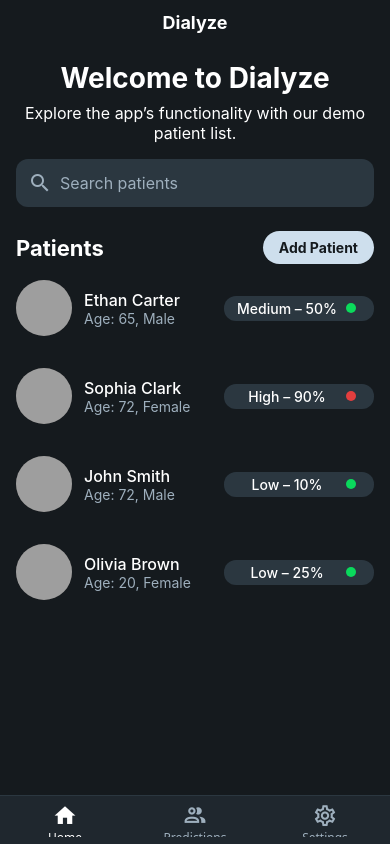
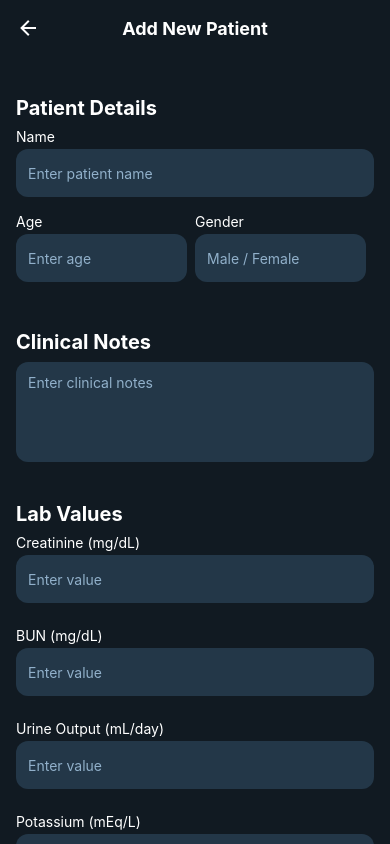
Before and after one commit to therealmanraj/dialyze-app, a React Native app: screen /AddNewPatient in a window 390 px wide. Built offline with nearby package versions, Linux system fonts and the light colour scheme; grey boxes are pictures that could not be loaded.

Commit message:
added new patients screen

```diff
--- a/App.js
+++ b/App.js
@@ -6,6 +6,7 @@ import { createBottomTabNavigator } from "@react-navigation/bottom-tabs";
 import { MaterialCommunityIcons } from "@expo/vector-icons";
 
 import HomeScreen from "./screens/HomeScreen";
+import AddNewPatientScreen from "./screens/AddNewPatientScreen";
 import QuickPredictionScreen from "./screens/QuickPredictionScreen";
 import SettingsScreen from "./screens/SettingsScreen";
 
@@ -87,6 +88,14 @@ export default function App() {
           }}
         />
         <Stack.Screen
+          name="AddNewPatient"
+          component={AddNewPatientScreen}
+          options={{
+            animation: "slide_from_right",
+            gestureEnabled: true,
+          }}
+        />
+        <Stack.Screen
           name="UpdateClinicalInfo"
           component={UpdateClinicalInfoScreen}
           options={{
--- /dev/null
+++ b/screens/AddNewPatientScreen.js
@@ -0,0 +1,175 @@
+import React, { useState } from "react";
+import {
+  SafeAreaView,
+  ScrollView,
+  View,
+  Text,
+  TextInput,
+  TouchableOpacity,
+  StyleSheet,
+} from "react-native";
+import { MaterialCommunityIcons } from "@expo/vector-icons";
+
+export default function AddNewPatientScreen({ navigation }) {
+  const [form, setForm] = useState({
+    name: "",
+    age: "",
+    gender: "",
+    notes: "",
+    creatinine: "",
+    bun: "",
+    urineOutput: "",
+    potassium: "",
+  });
+
+  const update = (field, value) => setForm((f) => ({ ...f, [field]: value }));
+
+  const handleSave = () => {
+    // TODO: validate + persist
+    navigation.goBack();
+  };
+
+  return (
+    <SafeAreaView style={styles.root}>
+      {/* — Header — */}
+      <View style={styles.header}>
+        <TouchableOpacity onPress={() => navigation.goBack()}>
+          <MaterialCommunityIcons name="arrow-left" size={24} color="#fff" />
+        </TouchableOpacity>
+        <Text style={styles.headerTitle}>Add New Patient</Text>
+        <View style={{ width: 24 }} />
+      </View>
+
+      <ScrollView contentContainerStyle={styles.content}>
+        {/* — Patient Info — */}
+        <Text style={styles.sectionTitle}>Patient Details</Text>
+        <Text style={styles.label}>Name</Text>
+        <TextInput
+          style={styles.input}
+          placeholder="Enter patient name"
+          placeholderTextColor="#91b0ca"
+          value={form.name}
+          onChangeText={(v) => update("name", v)}
+        />
+
+        <View style={styles.row}>
+          <View style={styles.half}>
+            <Text style={styles.label}>Age</Text>
+            <TextInput
+              style={styles.input}
+              placeholder="Enter age"
+              placeholderTextColor="#91b0ca"
+              keyboardType="numeric"
+              value={form.age}
+              onChangeText={(v) => update("age", v)}
+            />
+          </View>
+          <View style={styles.half}>
+            <Text style={styles.label}>Gender</Text>
+            <TextInput
+              style={styles.input}
+              placeholder="Male / Female"
+              placeholderTextColor="#91b0ca"
+              value={form.gender}
+              onChangeText={(v) => update("gender", v)}
+            />
+          </View>
+        </View>
+
+        {/* — Clinical Notes — */}
+        <Text style={styles.sectionTitle}>Clinical Notes</Text>
+        <TextInput
+          style={styles.textArea}
+          placeholder="Enter clinical notes"
+          placeholderTextColor="#91b0ca"
+          multiline
+          value={form.notes}
+          onChangeText={(v) => update("notes", v)}
+        />
+
+        {/* — Lab Values — */}
+        <Text style={styles.sectionTitle}>Lab Values</Text>
+        {[
+          ["Creatinine (mg/dL)", "creatinine"],
+          ["BUN (mg/dL)", "bun"],
+          ["Urine Output (mL/day)", "urineOutput"],
+          ["Potassium (mEq/L)", "potassium"],
+        ].map(([label, key]) => (
+          <View key={key} style={styles.row}>
+            <View style={styles.full}>
+              <Text style={styles.label}>{label}</Text>
+              <TextInput
+                style={styles.input}
+                placeholder="Enter value"
+                placeholderTextColor="#91b0ca"
+                keyboardType="numeric"
+                value={form[key]}
+                onChangeText={(v) => update(key, v)}
+              />
+            </View>
+          </View>
+        ))}
+
+        {/* — Save Button — */}
+        <TouchableOpacity style={styles.saveButton} onPress={handleSave}>
+          <Text style={styles.saveButtonText}>Save Patient</Text>
+        </TouchableOpacity>
+      </ScrollView>
+    </SafeAreaView>
+  );
+}
+
+const styles = StyleSheet.create({
+  root: { flex: 1, backgroundColor: "#111a22" },
+  header: {
+    flexDirection: "row",
+    alignItems: "center",
+    padding: 16,
+    backgroundColor: "#111a22",
+  },
+  headerTitle: {
+    flex: 1,
+    color: "#fff",
+    fontSize: 18,
+    fontWeight: "700",
+    textAlign: "center",
+  },
+  content: { padding: 16, paddingBottom: 32 },
+  sectionTitle: {
+    color: "#fff",
+    fontSize: 20,
+    fontWeight: "700",
+    marginTop: 24,
+    marginBottom: 8,
+  },
+  label: { color: "#fff", fontSize: 14, marginBottom: 4 },
+  input: {
+    backgroundColor: "#233748",
+    borderRadius: 12,
+    height: 48,
+    paddingHorizontal: 12,
+    color: "#fff",
+    marginBottom: 16,
+  },
+  textArea: {
+    backgroundColor: "#233748",
+    borderRadius: 12,
+    minHeight: 100,
+    padding: 12,
+    color: "#fff",
+    textAlignVertical: "top",
+    marginBottom: 16,
+  },
+  row: { flexDirection: "row", marginBottom: 8 },
+  half: { flex: 1, marginRight: 8 },
+  full: { flex: 1 },
+  saveButton: {
+    backgroundColor: "#0f7fdb",
+    height: 48,
+    borderRadius: 24,
+    alignItems: "center",
+    justifyContent: "center",
+    marginTop: 24,
+  },
+  saveButtonText: { color: "#fff", fontSize: 16, fontWeight: "700" },
+});
--- a/screens/HomeScreen.js
+++ b/screens/HomeScreen.js
@@ -93,7 +93,10 @@ export default function HomeScreen({ navigation }) {
       {/* Patients header + add button */}
       <View style={styles.patientsHeader}>
         <Text style={styles.patientsTitle}>Patients</Text>
-        <TouchableOpacity style={styles.addButton}>
+        <TouchableOpacity
+          style={styles.addButton}
+          onPress={() => navigation.navigate("AddNewPatient")}
+        >
           <Text style={styles.addButtonText}>Add Patient</Text>
         </TouchableOpacity>
       </View>
```
